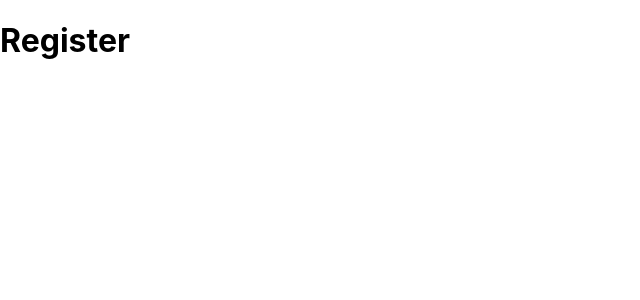
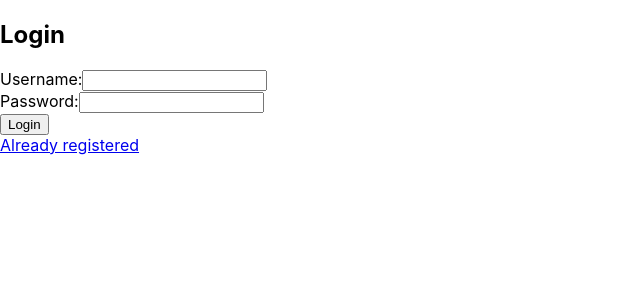
Before and after one commit to EvaldasZak/63-paskaita---React-Test, a React (Create React App) app: page / in a window 1280 px wide. Shown: the top 300 px of the page, without its empty margins (0-640 px from the left). Built offline with nearby package versions, Linux system fonts and the light colour scheme.

Commit message:
Login, register pages

```diff
--- a/src/App.jsx
+++ b/src/App.jsx
@@ -7,14 +7,24 @@ import Login from './components/Pages/Login';
 
 
 const App = () => {
+  const user = null;
+
   return (
     <>
     <Routes>
+      {
+        !user ? (
+          <>
+          <Route index element={<Login />} />
+          <Route path='/register'>
             <Route index element={<Register />} />
-        <Route path='/login'>
-          <Route index element={<Login />} />
           </Route>
-        {/* <Route index element={<Home />} /> */}
+          </>
+        ) : (
+          <Route index element={<Home />} />
+          )
+      }
+
       <Route path='*' element={<h1>Error 404</h1>} />
     </Routes>
     </>
--- a/src/components/Pages/Login.jsx
+++ b/src/components/Pages/Login.jsx
@@ -1,8 +1,47 @@
+import React, { useState } from 'react';
+
 const Login = () => {
+  const [username, setUsername] = useState('');
+  const [password, setPassword] = useState('');
 
-    return (
-        <h1>Login</h1>
-     );
-}
+  const handleUsernameChange = (e) => {
+    setUsername(e.target.value);
+  };
+
+  const handlePasswordChange = (e) => {
+    setPassword(e.target.value);
+  };
+
+  const handleSubmit = (e) => {
+    e.preventDefault();
+
+    // Perform login logic here
+    // You can make an API request to authenticate the user or handle it as per your requirements
+
+    alert('Login successful!');
+    setUsername('');
+    setPassword('');
+  };
+
+  return (
+    <div>
+      <h2>Login</h2>
+      <form onSubmit={handleSubmit}>
+        <div>
+          <label>Username:</label>
+          <input type="text" value={username} onChange={handleUsernameChange} />
+        </div>
+        <div>
+          <label>Password:</label>
+          <input type="password" value={password} onChange={handlePasswordChange} />
+        </div>
+        <button type="submit">Login</button>
+      </form>
+      <a href="/register">
+        Already registered
+      </a>
+    </div>
+  );
+};
 
 export default Login;
--- a/src/components/Pages/Register.jsx
+++ b/src/components/Pages/Register.jsx
@@ -1,8 +1,59 @@
+import React, { useState } from 'react';
+
 const Register = () => {
+  const [username, setUsername] = useState('');
+  const [password, setPassword] = useState('');
+  const [confirmPassword, setConfirmPassword] = useState('');
 
-    return (
-        <h1>Register</h1>
-     );
-}
+  const handleUsernameChange = (e) => {
+    setUsername(e.target.value);
+  };
+
+  const handlePasswordChange = (e) => {
+    setPassword(e.target.value);
+  };
+
+  const handleConfirmPasswordChange = (e) => {
+    setConfirmPassword(e.target.value);
+  };
+
+  const handleSubmit = (e) => {
+    e.preventDefault();
+
+    if (password !== confirmPassword) {
+      alert('Passwords do not match!');
+      return;
+    }
+
+    // Perform registration logic here
+    // You can make an API request to register the user or handle it as per your requirements
+
+    alert('Registration successful!');
+    setUsername('');
+    setPassword('');
+    setConfirmPassword('');
+  };
+
+  return (
+    <div>
+      <h2>Register</h2>
+      <form onSubmit={handleSubmit}>
+        <div>
+          <label>Username:</label>
+          <input type="text" value={username} onChange={handleUsernameChange} />
+        </div>
+        <div>
+          <label>Password:</label>
+          <input type="password" value={password} onChange={handlePasswordChange} />
+        </div>
+        <div>
+          <label>Confirm Password:</label>
+          <input type="password" value={confirmPassword} onChange={handleConfirmPasswordChange} />
+        </div>
+        <button type="submit">Register</button>
+      </form>
+    </div>
+  );
+};
 
 export default Register;
```
Lines whose indentation alone changed are shown as unchanged.
